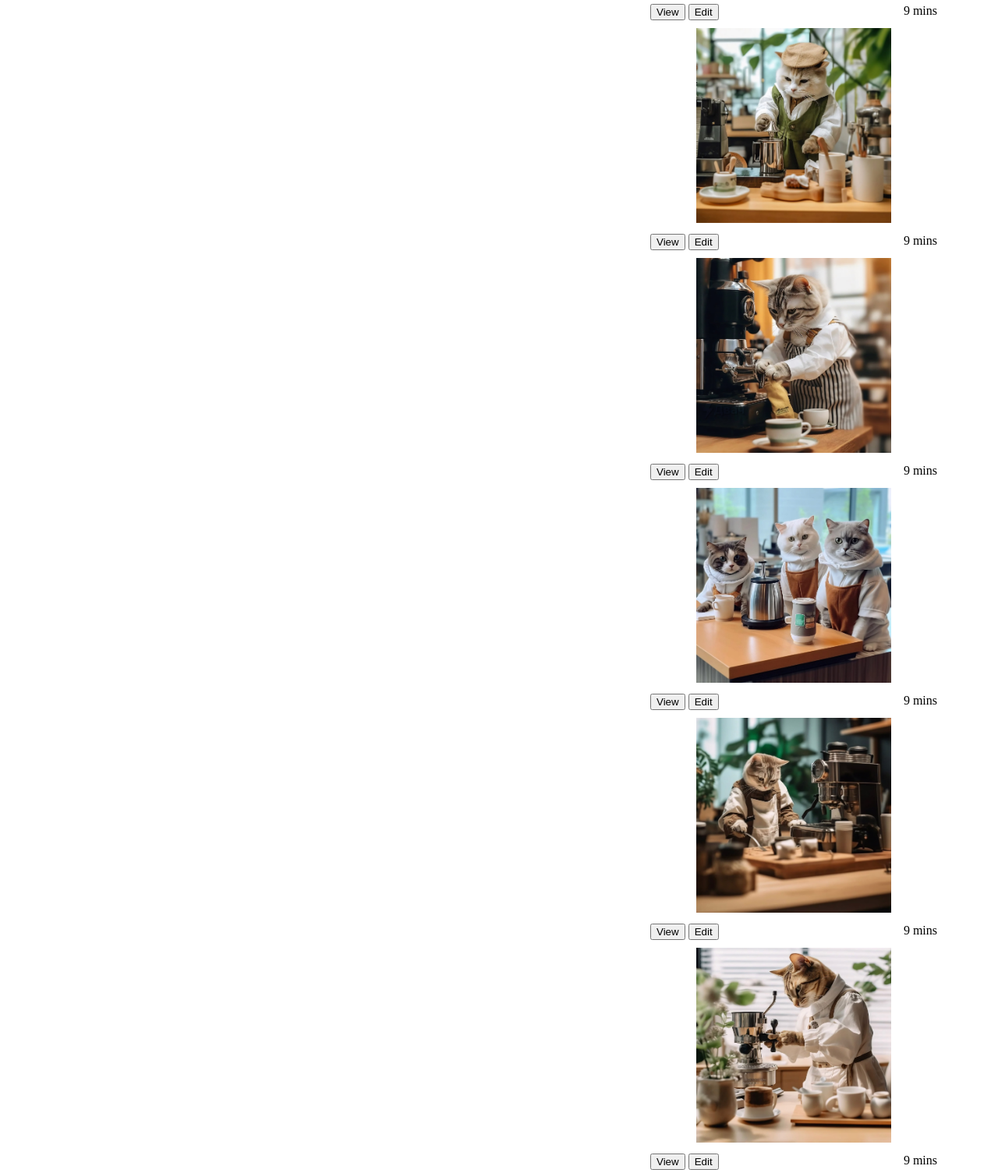
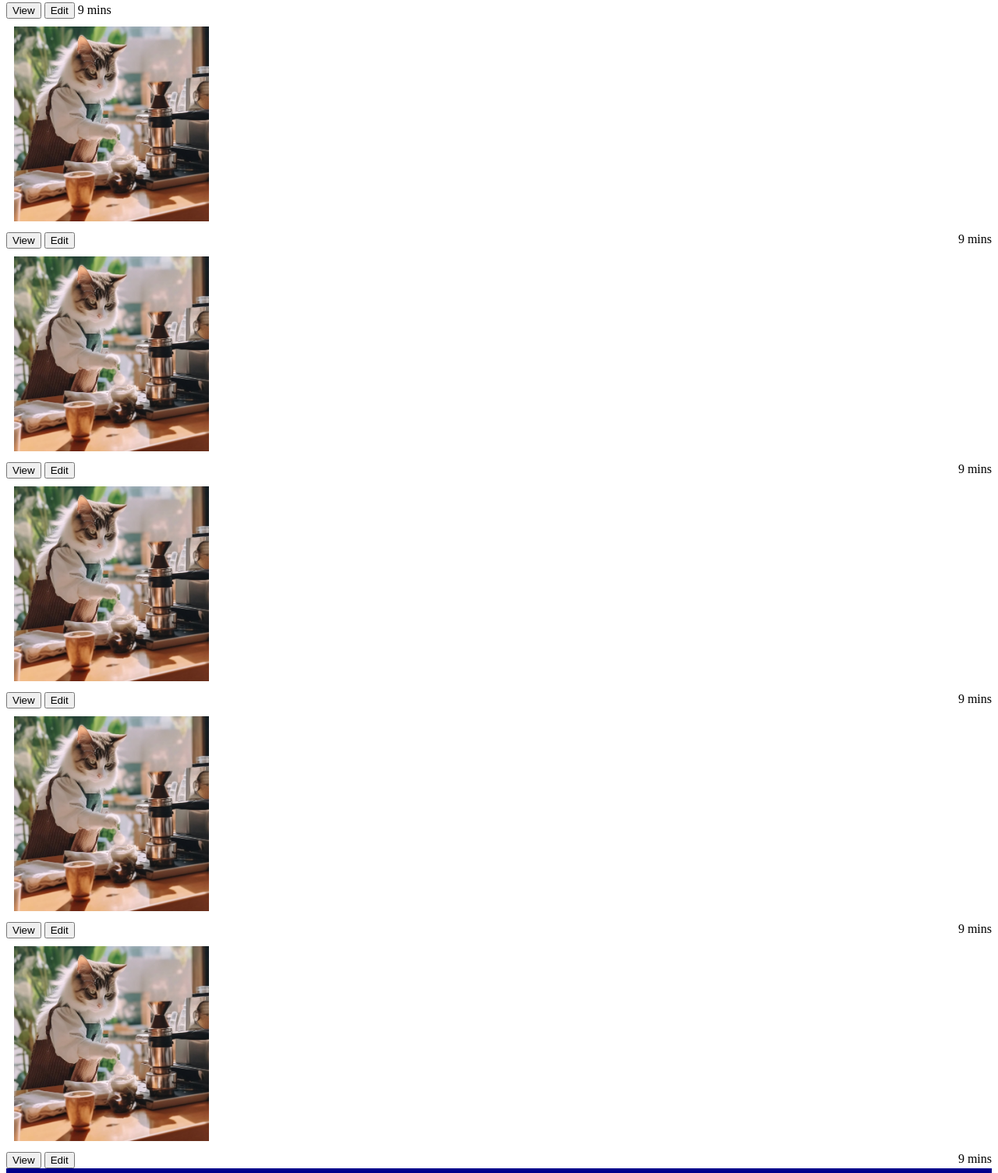
Before and after one commit to Kumud-22/mern, a plain HTML site: page eccomerce/index.html in a window 1280 px wide. Shown: the part 579-2084 px from the top of the page at 78% size. Drawn offline with Linux system fonts and the light colour scheme.

Commit message:
first commit

```diff
--- a/eccomerce/index.html
+++ b/eccomerce/index.html
@@ -28,60 +28,104 @@
       <section class="thumbnail-images">
         <p>our special chef that is busy for making delicious food for you</p>
         <br />
-        <div class="image-cards">
-          <img src="image/photo_2023-08-11_18-32-39.jpg" alt="Sous Whisker" />
-          <div class="button-row">
-            <div>
-              <button>View</button>
-              <button>Edit</button>
+        <div class="image-cards-1">
+
+
+          <div class="c1">
+            <img src="image/photo_2023-08-11_18-32-39.jpg" alt="Sous Whisker" />
+
+            <div class="button-row">
+
+              <span>
+                <button>View</button>
+                <button>Edit</button>
+                <span>9 mins</span>
+              </div>
+
+            </span>
+          </div>
+
+          <div class="c1">
+            <img src="image/photo_2023-08-11_18-32-39.jpg" alt="Sous Whisker" />
+
+            <div class="button-row">
+
+              <div>
+                <button>View</button>
+                <button>Edit</button>
+              </div>
+              <span>9 mins</span>
             </div>
-            <span>9 mins</span>
           </div>
-          <img src="image/photo_2023-08-11_18-32-30.jpg" alt="Wok Whiskers" />
-          <div class="button-row">
-            <div>
-              <button>View</button>
-              <button>Edit</button>
+
+          <div class="c1">
+            <img src="image/photo_2023-08-11_18-32-39.jpg" alt="Sous Whisker" />
+
+            <div class="button-row">
+
+              <div>
+                <button>View</button>
+                <button>Edit</button>
+              </div>
+              <span>9 mins</span>
             </div>
-            <span>9 mins</span>
           </div>
-          <img src="image/photo_2023-08-11_18-28-41.jpg" alt="Chef de Pawtie" />
-          <br />
-          <div class="button-row">
-            <div>
-              <button>View</button>
-              <button>Edit</button>
+
+
+
+
+
+
+
+        </div>
+
+        <div class="image-cards-2">
+
+          <div class="c1">
+            <img src="image/photo_2023-08-11_18-32-39.jpg" alt="Sous Whisker" />
+
+            <div class="button-row">
+
+              <div>
+                <button>View</button>
+                <button>Edit</button>
+              </div>
+              <span>9 mins</span>
             </div>
-            <span>9 mins</span>
           </div>
-          <img src="image/photo_2023-08-11_18-32-56.jpg" alt="Muffin Maestro" />
-          <div class="button-row">
-            <div>
-              <button>View</button>
-              <button>Edit</button>
+
+          <div class="c1">
+            <img src="image/photo_2023-08-11_18-32-39.jpg" alt="Sous Whisker" />
+
+            <div class="button-row">
+
+              <div>
+                <button>View</button>
+                <button>Edit</button>
+              </div>
+              <span>9 mins</span>
             </div>
-            <span>9 mins</span>
           </div>
-          <img
-            src="image/photo_2023-08-11_18-32-51.jpg"
-            alt="Pasta Purrfection"
-          />
-          <div class="button-row">
-            <div>
-              <button>View</button>
-              <button>Edit</button>
+
+          <div class="c1">
+            <img src="image/photo_2023-08-11_18-32-39.jpg" alt="Sous Whisker" />
+
+            <div class="button-row">
+
+              <div>
+                <button>View</button>
+                <button>Edit</button>
+              </div>
+              <span>9 mins</span>
             </div>
-            <span>9 mins</span>
           </div>
-          <img src="image/photo_2023-08-11_18-32-46.jpg" alt="Pastry Paws" />
-          <div class="button-row">
-            <div>
-              <button>View</button>
-              <button>Edit</button>
-            </div>
-            <span>9 mins</span>
-          </div>
+
+
+
+
         </div>
+
+
       </section>
     </main>
     <footer>
--- a/eccomerce/style.css
+++ b/eccomerce/style.css
@@ -31,16 +31,10 @@ nav {
   }
 
   .thumbnail-images {
-    /* display: flex; */
-    /* flex-direction: column; */
-    /* align-items: center; */
 
-    display: grid;
-    grid-template-columns: 1fr 1fr 1fr;
-    gap: 10px;
-    margin: 20px;
-    padding: 50px;
-    text-align: center;
+
+
+
   }
 
   footer {
@@ -49,16 +43,20 @@ nav {
     color: white;
   }
 
-  .image-row {
-    display: flex;
-  }
-
-  .image-card {
+  .image-card-1 {
     width: 250px;
     height: 400px;
     display: flex;
-    flex-direction: column;
+    flex-direction: row;
     margin: 20px;
+  }
+
+  c1{
+
+  }
+
+  .image-card-2{
+
   }
 
   .button-row {
```
